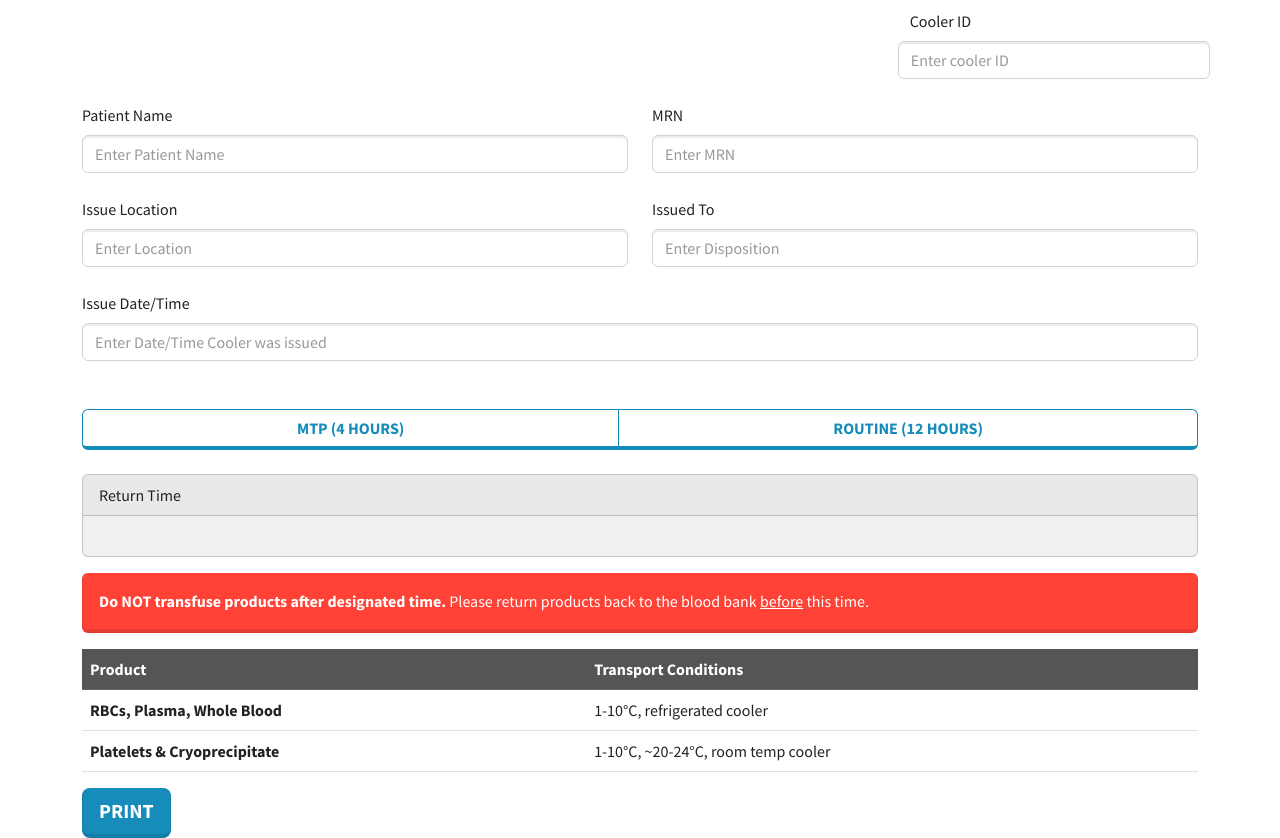
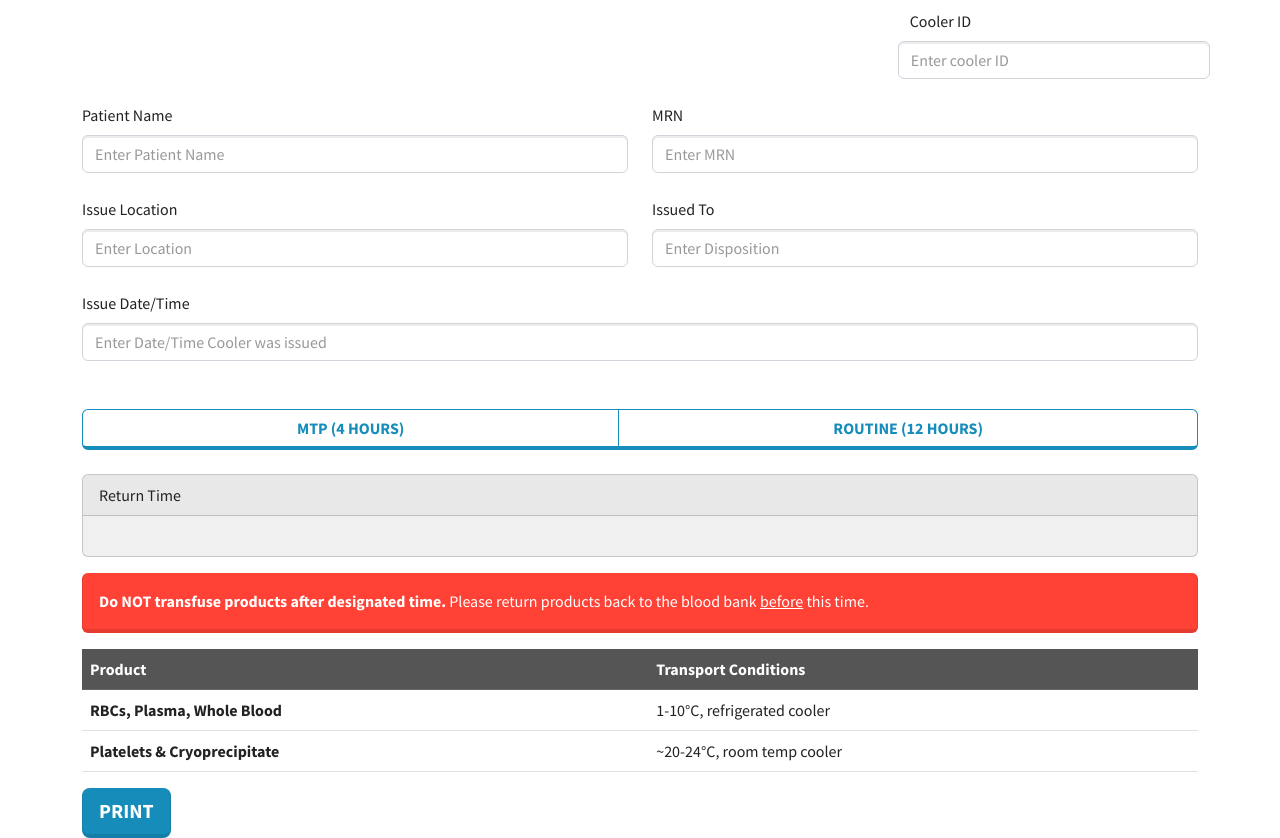
Before and after one commit to BoredBoar/cooler, a plain HTML site: page index.html in a window 1280 px wide. Shown: the part 95-933 px from the top of the page. Drawn offline with nearby package versions, Linux system fonts and the light colour scheme; a script that the page names is missing.

Commit message:
Corrected temps for cryo

```diff
--- a/index.html
+++ b/index.html
@@ -143,7 +143,7 @@
           </tr>
           <tr>
             <th scope="row">Platelets & Cryoprecipitate</th>
-            <td>1-10°C, ~20-24°C, room temp cooler</td>
+            <td>~20-24°C, room temp cooler</td>
           </tr>
         </tbody>
       </table>
```
